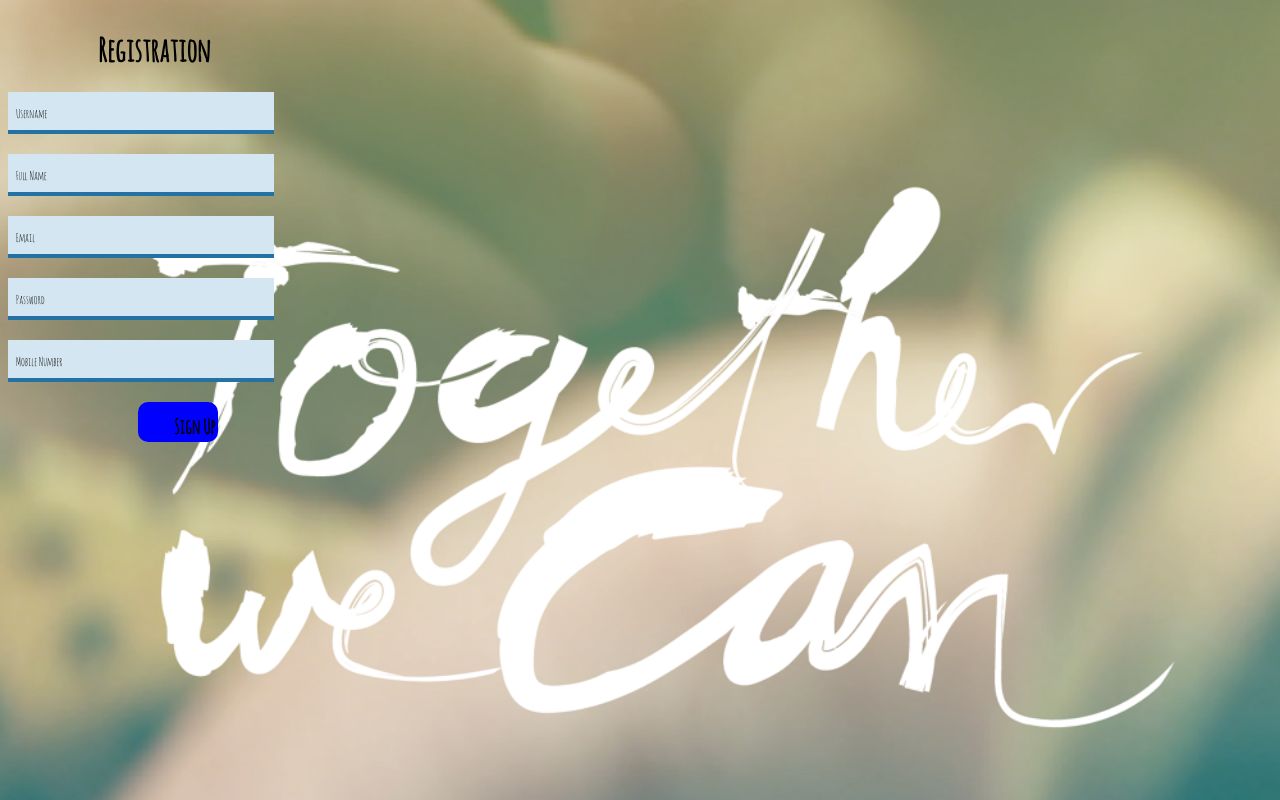
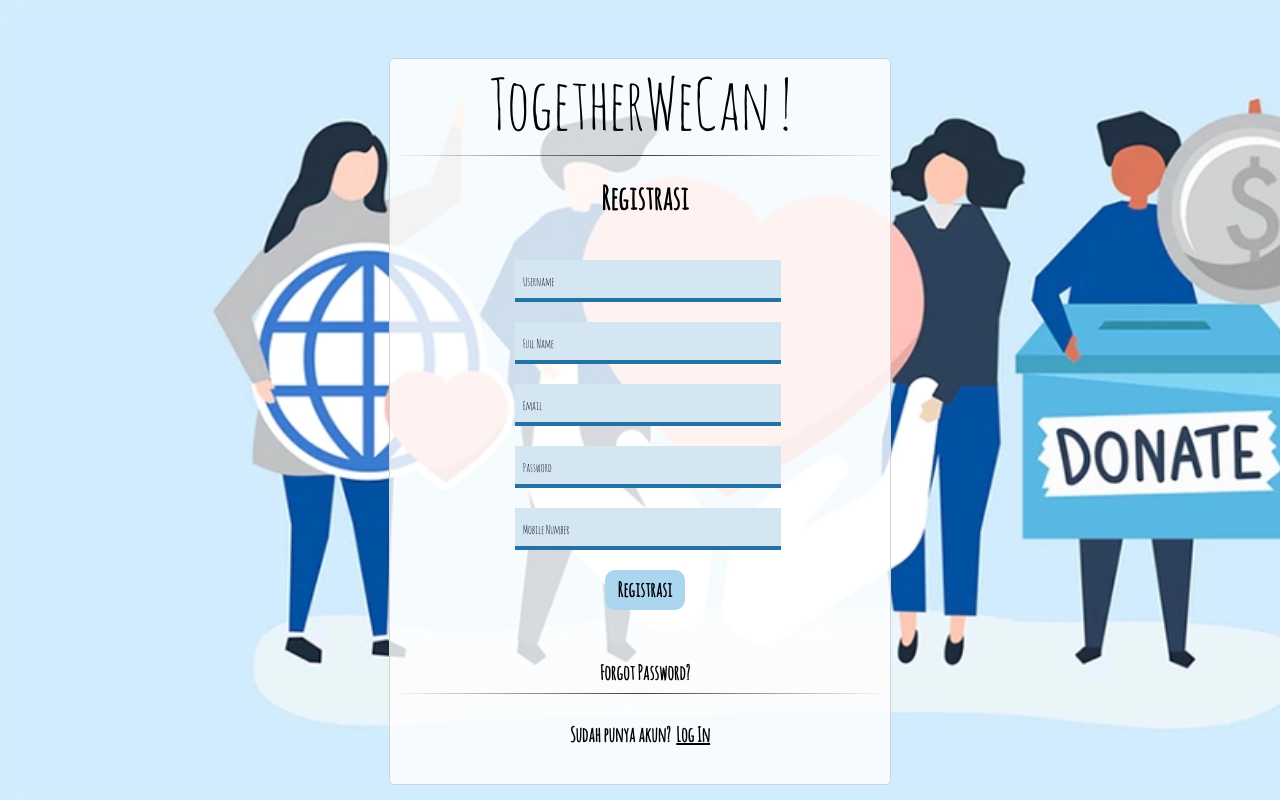
Before and after one commit to ggmich/Modul, a PHP site: page /registration.html in a window 1280 px wide. Run offline with PHP 8.4, Linux system fonts and the light colour scheme.

Commit message:
udh disesuain sama login

```diff
--- a/TugasBesar/View/registration.html
+++ b/TugasBesar/View/registration.html
@@ -1,21 +1,32 @@
 <!DOCTYPE html>
+
 <html lang="en" dir="ltr">
+
   <head>
+
     <meta charset="utf-8">
 
-    <title>Registration</title>
+    <title>TogetherWeCan - Registrasi</title>
 
-    <link rel="stylesheet" href="../View/style/loginStyle.css">
-    <link rel="stylesheet" href="../View/style/defaultButton.css">
+    <link rel="stylesheet" href="../View/style/registration.css">
 
   </head>
 
-  <body style="background-image : url('style/fund.png')">
+  <body>
 
-    <form method="post" action="../Controller/registration.php">
+    <div class="main">
+
+      <p>TogetherWeCan !</p>
+
+      <hr>
+
+      <h1 style="margin-left: 10px;">Registrasi</h1>
+
+      <br>
+
       <div class="divLogin">
 
-        <h1 style="padding-left: 90px;">Registration</h1>
+        <form method="post" action="../Controller/login.php">
 
           <div class="input-group">
 
@@ -67,17 +78,26 @@
 
           <br>
 
+
+
           <div>
-          <input class="button" type="submit" value="Sign Up">
+            <input class="button" type="submit" value="Registrasi">
           </div>
 
-      </div>
-      <br>
         </form>
 
+      </div>
 
+      <a id="fp" style="margin-left: 10px;font-size: 20px;" href="../View/forgotPassword.html"><b>Forgot Password?</b></a>
+
+      <br><hr><br>
+
+      <a style="font-size: 20px;"><b>Sudah punya akun? &nbsp;</b><a id="su" style="font-size: 20px;" href="../View/login.html"><b>Log In</b></a></a>
+
+    </div>
 
     <script src="../View/style/Script/login.js"></script>
 
   </body>
+
 </html>
--- /dev/null
+++ b/TugasBesar/View/style/registration.css
@@ -0,0 +1,122 @@
+/*
+
+  Styling for login textBox animation & sizing
+  Use for: textBox
+
+*/
+body{
+    background-image: url("donate.png");
+    font-family: AmaticSC-Regular;
+    background-size: cover;
+    align-items: center;
+    display: flex;
+  }
+
+  hr{
+    border: 0;
+    height: 1px;
+    background-image: linear-gradient(to right, rgba(0, 0, 0, 0), rgba(0, 0, 0, 0.75), rgba(0, 0, 0, 0));
+  }
+
+  p{
+    font-size: 70px;
+    margin : 0px;
+  }
+
+  .main{
+    width: 500px;
+    height : 725px;
+    background-color: white;
+    margin-left: auto;
+    margin-right : auto;
+    margin-top : 50px;
+    position : relative;
+    text-align: center;
+    border-radius: 5px;
+    border : 0.5px solid rgb(211, 211, 211);
+    background-color: rgba(255, 255, 255, 0.808);
+  }
+
+  #fp{
+    text-decoration: none;
+    color: black;
+  }
+
+  #su{
+    color: black;
+  }
+
+  .input-group input{
+    width: 100%;
+    border: none;
+    border-bottom: solid 4px #2471A3;
+    font-size: 12px;
+    line-height: normal;
+    padding-bottom: 12px;
+    transition: 500ms ease;
+    padding-left: 8px;
+    padding-right: 8px;
+    padding-top: 12px;
+    color: black;
+    background:#D4E6F1;
+  }
+
+  input:focus{
+    outline: none;
+  }
+
+  .label-active{
+    top:8px !important;
+    font-size: 8px !important;
+    line-height: 10px !important;
+    color: #2471A3;
+  }
+
+  input:active{
+    outline: none;
+  }
+
+  .input-group{
+    position: relative;
+    width: 250px;
+    margin : auto;
+  }
+
+
+  .divLogin{
+    height : 400px;
+  }
+
+  .input-group input:focus{
+    border-bottom: solid 4px blue;
+  }
+
+  .input-group label{
+    position: absolute;
+    top: 50%;
+    left: 8px;
+    transform: translateY(-50%);
+    font-size: 12px;
+    line-height: 15px;
+    pointer-events: none;
+    transition: 180ms ease;
+  }
+
+  .button{
+    background-color: rgb(172, 213, 240);
+    border: none;
+    border-radius: 10px;
+    width : 80px;
+    height : 40px;
+    position: relative;
+    margin : auto;
+    margin-left : 10px;
+    font-family : AmaticSC-Regular;
+    font-weight: bold;
+    font-size: 20px;
+  }
+
+  @font-face{
+    font-family : AmaticSC-Regular;
+    src : url(fonts/AmaticSC-Regular.ttf);
+  }
```
Also changed, not shown: TugasBesar/View/forgotPassword.html (+22 -7 lines), TugasBesar/View/style/forgotPasswordStyle.css (+71 -9 lines). Lines whose indentation alone changed are shown as unchanged.
